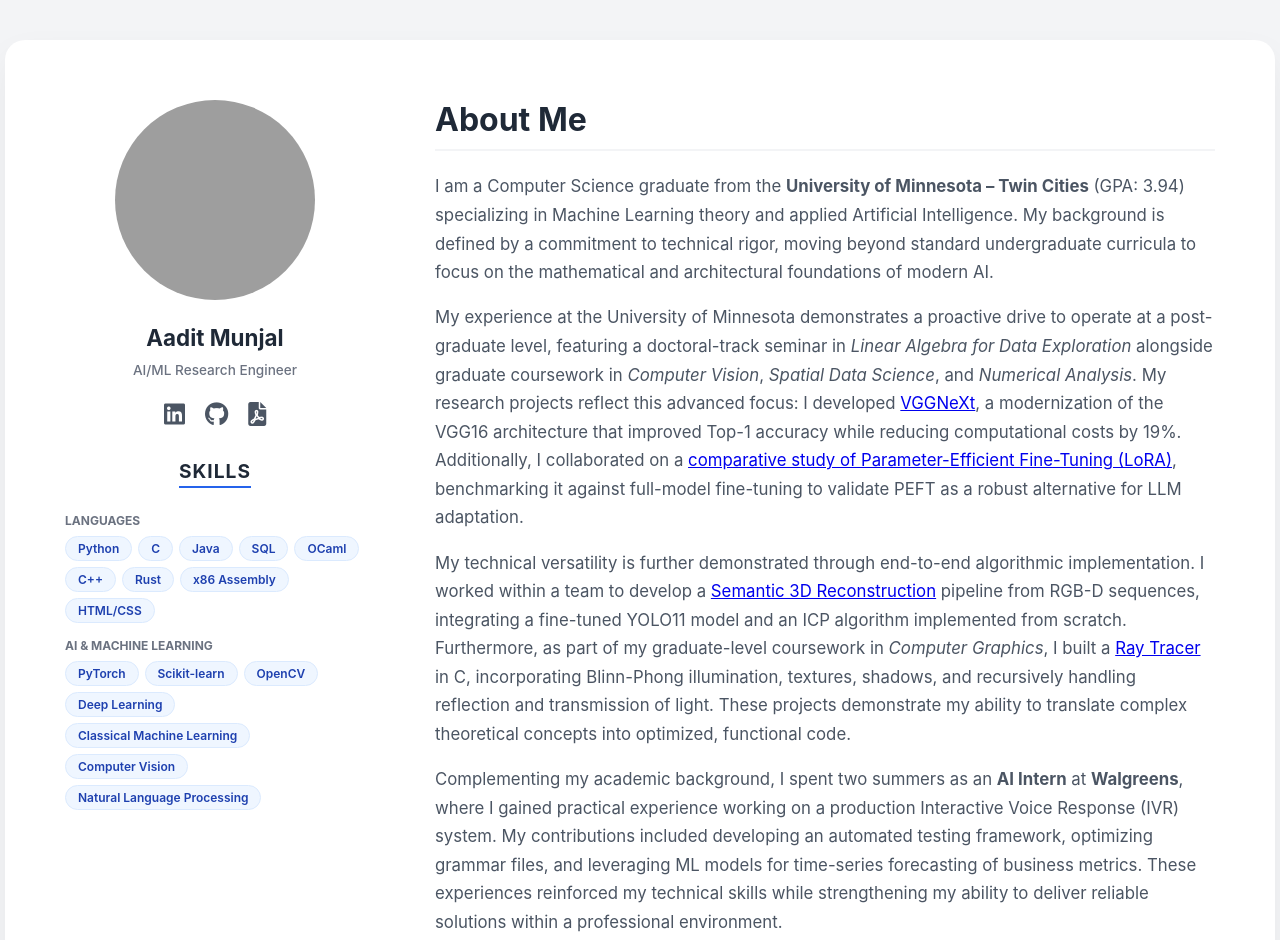
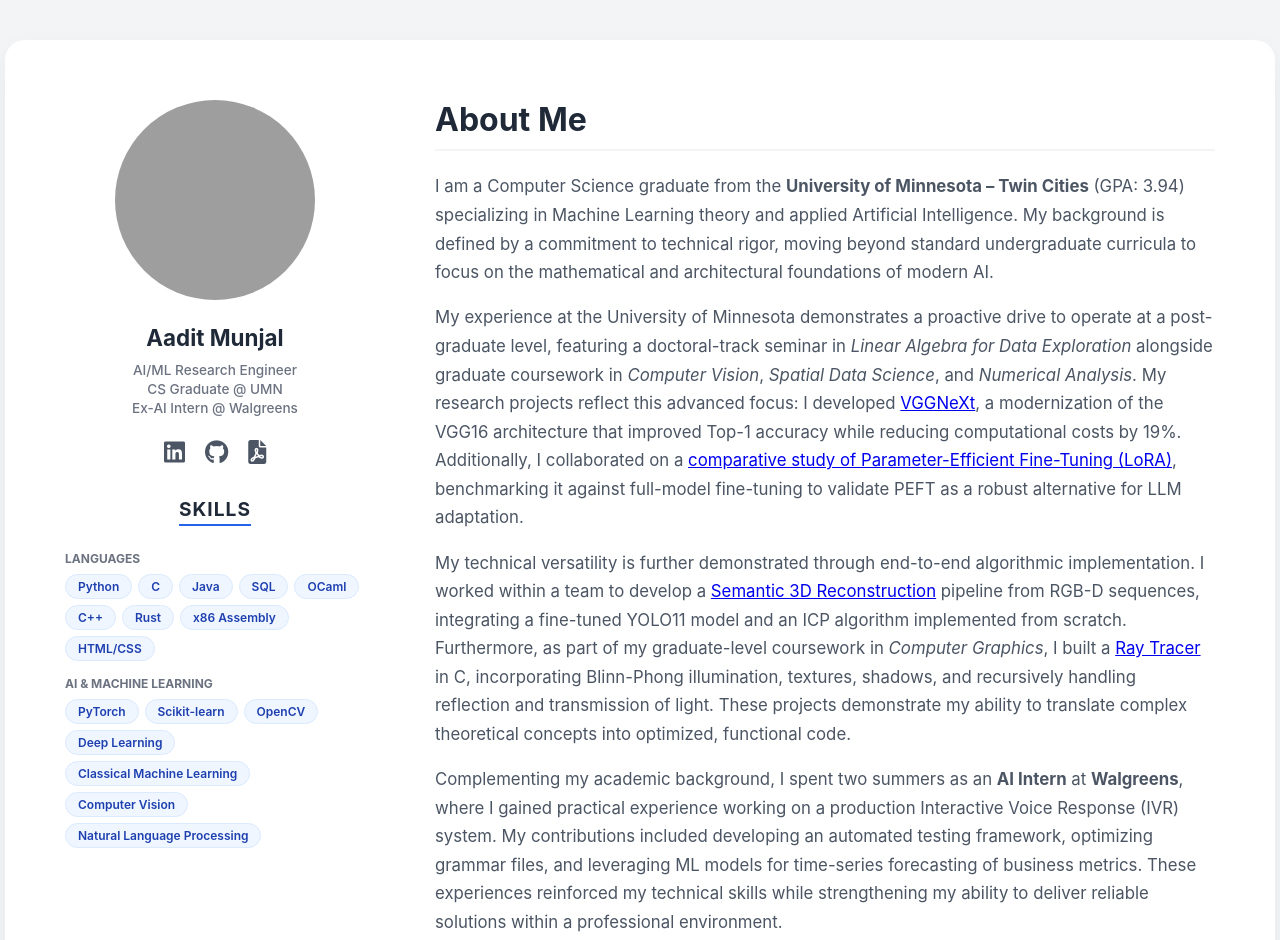
Before and after one commit to aaditmunjal/aaditmunjal.github.io, a plain HTML site: page index.html in a window 1280 px wide. Shown: the top 940 px of the page. Drawn offline with Linux system fonts and the light colour scheme; grey boxes are pictures that could not be loaded.

Commit message:
Update tagline

```diff
--- a/index.html
+++ b/index.html
@@ -185,7 +185,7 @@
             <img src="aadit_gray.png" alt="Aadit Munjal" class="profile-img">
             <h2 class="name-under-pic">Aadit Munjal</h2>
 
-            <p class="tagline-sidebar">AI/ML Research Engineer</p>
+            <p class="tagline-sidebar">AI/ML Research Engineer <br> CS Graduate @ UMN <br> Ex-AI Intern @ Walgreens</p>
 
             <div class="social-icons">
                 <a href="https://www.linkedin.com/in/aaditmunjal/" target="_blank" title="LinkedIn">
```
